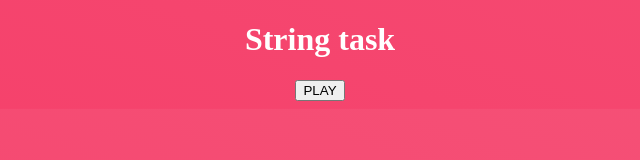
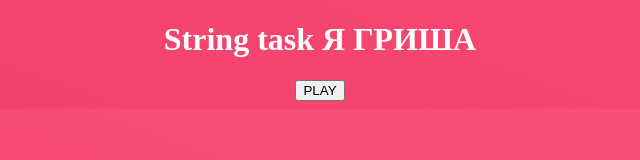
Before and after one commit to BabushkinArtem/1234, a plain HTML site: page dist/index.html in a window 1280 px wide. Shown: the whole page, without its empty margins (320-960 px from the left). Drawn offline with Linux system fonts and the light colour scheme.

Commit message:
ИСПРАВИЛ БАГ В ТЕКСТЕ

```diff
--- a/dist/index.html
+++ b/dist/index.html
@@ -8,7 +8,7 @@
 </head>
 <body>
 <!-- partial:index.partial.html -->
-<h1> String task</h1>
+<h1> String task Я ГРИША</h1>
 <button>PLAY</button>
 <!-- partial -->
   <script  src="./script.js"></script>
```
